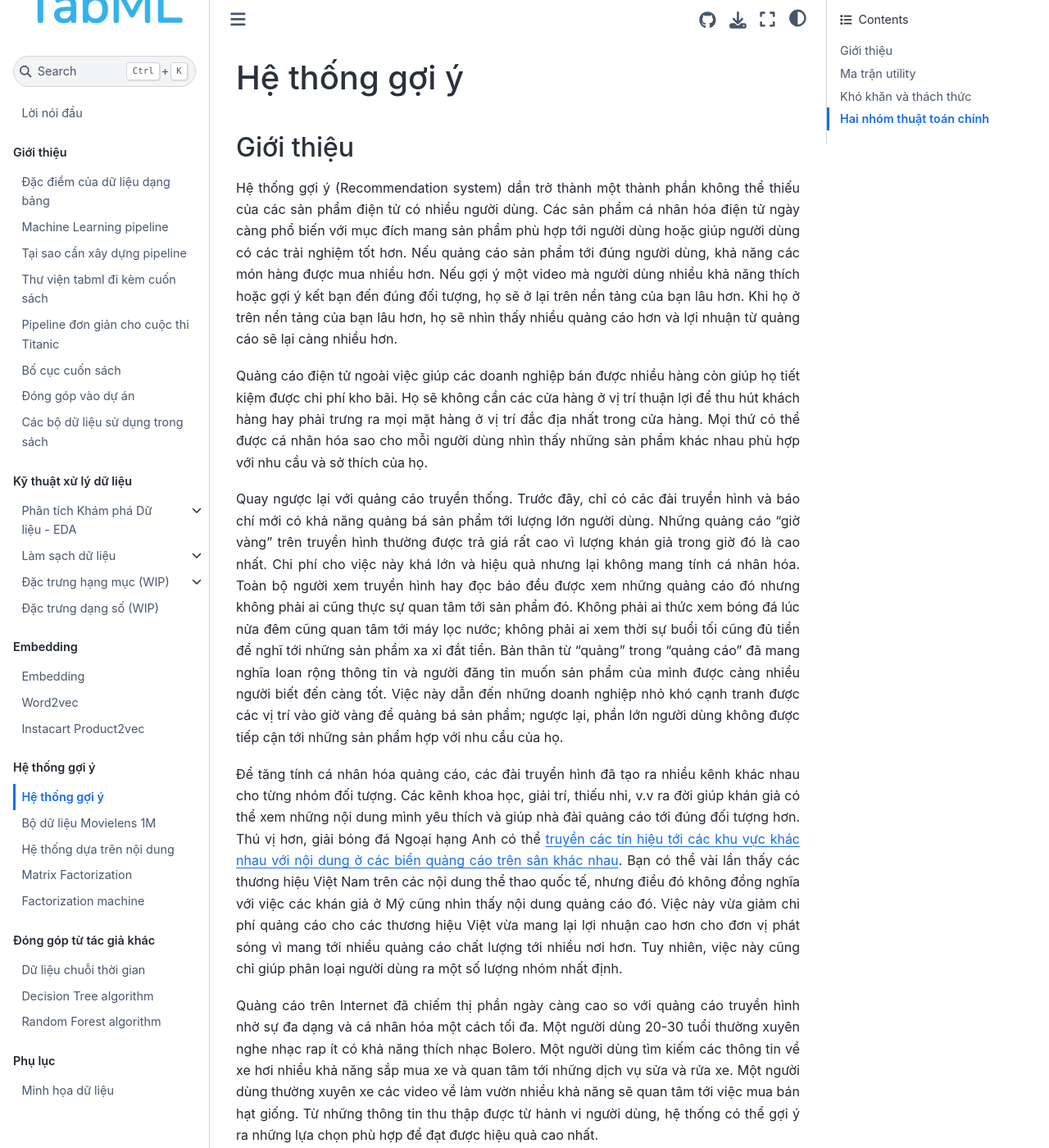
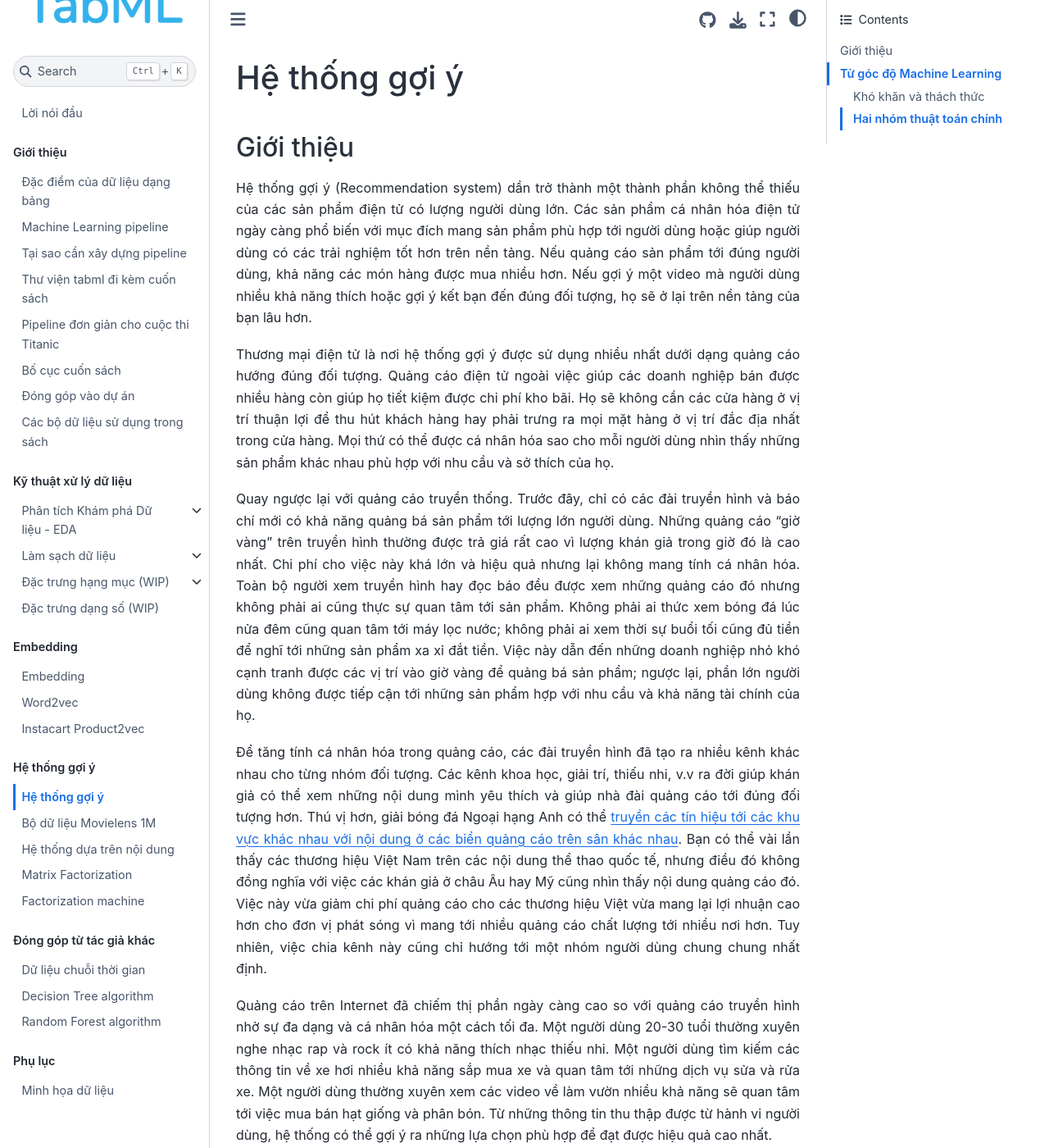
Before and after one commit to tiepvupsu/tabml_book, a Jupyter Book: the page built from book/ch_recommendation_system/introduce.md, in a window 1280 px wide and 1400 px high. Shown: the whole window at 82% size. Built offline with Jupyter Book 1.0.4 settings and Sphinx 7.4.7 and the Sphinx Book theme 1.1.4, drawn with Linux system fonts in a browser that asks for light colours; comment, search, counter and statistics services are not loaded; some of the changed text lies outside the part shown.

Commit message:
revise introduce

````diff
--- a/book/ch_recommendation_system/introduce.md
+++ b/book/ch_recommendation_system/introduce.md
@@ -15,13 +15,12 @@
 
 ## Giới thiệu
 
-Hệ thống gợi ý (Recommendation system) dần trở thành một thành phần không thể thiếu của các sản phẩm điện tử có nhiều người dùng.
-Các sản phẩm cá nhân hóa điện tử ngày càng phổ biến với mục đích mang sản phẩm phù hợp tới người dùng hoặc giúp người dùng có các trải nghiệm tốt hơn.
+Hệ thống gợi ý (Recommendation system) dần trở thành một thành phần không thể thiếu của các sản phẩm điện tử có lượng người dùng lớn.
+Các sản phẩm cá nhân hóa điện tử ngày càng phổ biến với mục đích mang sản phẩm phù hợp tới người dùng hoặc giúp người dùng có các trải nghiệm tốt hơn trên nền tảng.
 Nếu quảng cáo sản phẩm tới đúng người dùng, khả năng các món hàng được mua nhiều hơn.
 Nếu gợi ý một video mà người dùng nhiều khả năng thích hoặc gợi ý kết bạn đến đúng đối tượng, họ sẽ ở lại trên nền tảng của bạn lâu hơn.
-Khi họ ở trên nền tảng của bạn lâu hơn, họ sẽ nhìn thấy nhiều quảng cáo hơn và lợi nhuận từ quảng cáo sẽ lại càng nhiều hơn.
 
-Quảng cáo điện tử ngoài việc giúp các doanh nghiệp bán được nhiều hàng còn giúp họ tiết kiệm được chi phí kho bãi.
+Thương mại điện tử là nơi hệ thống gợi ý được sử dụng nhiều nhất dưới dạng quảng cáo hướng đúng đối tượng. Quảng cáo điện tử ngoài việc giúp các doanh nghiệp bán được nhiều hàng còn giúp họ tiết kiệm được chi phí kho bãi.
 Họ sẽ không cần các cửa hàng ở vị trí thuận lợi để thu hút khách hàng hay phải trưng ra mọi mặt hàng ở vị trí đắc địa nhất trong cửa hàng.
 Mọi thứ có thể được cá nhân hóa sao cho mỗi người dùng nhìn thấy những sản phẩm khác nhau phù hợp với nhu cầu và sở thích của họ.
 
@@ -29,37 +28,44 @@
 Trước đây, chỉ có các đài truyền hình và báo chí mới có khả năng quảng bá sản phẩm tới lượng lớn người dùng.
 Những quảng cáo "giờ vàng" trên truyền hình thường được trả giá rất cao vì lượng khán giả trong giờ đó là cao nhất.
 Chi phí cho việc này khá lớn và hiệu quả nhưng lại không mang tính cá nhân hóa.
-Toàn bộ người xem truyền hình hay đọc báo đều được xem những quảng cáo đó nhưng không phải ai cũng thực sự quan tâm tới sản phẩm đó.
+Toàn bộ người xem truyền hình hay đọc báo đều được xem những quảng cáo đó nhưng không phải ai cũng thực sự quan tâm tới sản phẩm.
 Không phải ai thức xem bóng đá lúc nửa đêm cũng quan tâm tới máy lọc nước; không phải ai xem thời sự buổi tối cũng đủ tiền để nghĩ tới những sản phẩm xa xỉ đắt tiền.
-Bản thân từ "quảng" trong "quảng cáo" đã mang nghĩa loan rộng thông tin và người đăng tin muốn sản phẩm của mình được càng nhiều người biết đến càng tốt.
-Việc này dẫn đến những doanh nghiệp nhỏ khó cạnh tranh được các vị trí vào giờ vàng để quảng bá sản phẩm; ngược lại, phần lớn người dùng không được tiếp cận tới những sản phẩm hợp với nhu cầu của họ.
+Việc này dẫn đến những doanh nghiệp nhỏ khó cạnh tranh được các vị trí vào giờ vàng để quảng bá sản phẩm; ngược lại, phần lớn người dùng không được tiếp cận tới những sản phẩm hợp với nhu cầu và khả năng tài chính của họ.
 
-Để tăng tính cá nhân hóa quảng cáo, các đài truyền hình đã tạo ra nhiều kênh khác nhau cho từng nhóm đối tượng.
+Để tăng tính cá nhân hóa trong quảng cáo, các đài truyền hình đã tạo ra nhiều kênh khác nhau cho từng nhóm đối tượng.
 Các kênh khoa học, giải trí, thiếu nhi, v.v ra đời giúp khán giả có thể xem những nội dung mình yêu thích và giúp nhà đài quảng cáo tới đúng đối tượng hơn.
 Thú vị hơn, giải bóng đá Ngoại hạng Anh có thể [truyền các tín hiệu tới các khu vực khác nhau với nội dung ở các biển quảng cáo trên sân khác nhau](https://the18.com/en/soccer-entertainment/virtual-advertising-boards-different-ads-country-channel-premier-league).
-Bạn có thể vài lần thấy các thương hiệu Việt Nam trên các nội dung thể thao quốc tế, nhưng điều đó không đồng nghĩa với việc các khán giả ở Mỹ cũng nhìn thấy nội dung quảng cáo đó.
+Bạn có thể vài lần thấy các thương hiệu Việt Nam trên các nội dung thể thao quốc tế, nhưng điều đó không đồng nghĩa với việc các khán giả ở châu Âu hay Mỹ cũng nhìn thấy nội dung quảng cáo đó.
 Việc này vừa giảm chi phí quảng cáo cho các thương hiệu Việt vừa mang lại lợi nhuận cao hơn cho đơn vị phát sóng vì mang tới nhiều quảng cáo chất lượng tới nhiều nơi hơn.
-Tuy nhiên, việc này cũng chỉ giúp phân loại người dùng ra một số lượng nhóm nhất định.
+Tuy nhiên, việc chia kênh này cũng chỉ hướng tới một nhóm người dùng chung chung nhất định.
 
 Quảng cáo trên Internet đã chiếm thị phần ngày càng cao so với quảng cáo truyền hình nhờ sự đa dạng và cá nhân hóa một cách tối đa.
-Một người dùng 20-30 tuổi thường xuyên nghe nhạc rap ít có khả năng thích nhạc Bolero.
+Một người dùng 20-30 tuổi thường xuyên nghe nhạc rap và rock ít có khả năng thích nhạc thiếu nhi.
 Một người dùng tìm kiếm các thông tin về xe hơi nhiều khả năng sắp mua xe và quan tâm tới những dịch vụ sửa và rửa xe.
-Một người dùng thường xuyên xe các video về làm vườn nhiều khả năng sẽ quan tâm tới việc mua bán hạt giống.
+Một người dùng thường xuyên xem các video về làm vườn nhiều khả năng sẽ quan tâm tới việc mua bán hạt giống và phân bón.
 Từ những thông tin thu thập được từ hành vi người dùng, hệ thống có thể gợi ý ra những lựa chọn phù hợp để đạt được hiệu quả cao nhất.
 
-## Ma trận utility
+## Từ góc độ Machine Learning
 
-Gợi ý sản phẩm là một bài toán machine learning có giám sát với nhãn dựa trên hành vi của người dùng trong quá khứ. Có hai nhóm đối tượng chính là người dùng và sản phẩm. Đầu vào của hệ thống là những thông tin về người dùng và sản phẩm. Thông tin người dùng có thể là giới tính, tuổi, nghề nghiệp, vị trí địa lý, thời điểm truy cập, trình duyệt, thiết bị, v.v; những thông tin này thường biến đổi theo thời gian. Thông tin về sản phẩm có thể là loại mặt hàng, nơi sản xuất, thời điểm sản xuất, v.v. và là những thông tin ít thay đổi. Nhãn của bài toán này là những hành vi của người dùng có liên quan tới sản phẩm như đã xem, đã mua, v.v.
 
-Dữ liệu của bài toán gợi ý thường được biểu diễn dưới dạng ma trận như hình dưới:
+Hệ thống gợi ý là một bài toán machine learning có giám sát với nhãn dựa trên hành vi của người dùng trong quá khứ. Có hai nhóm đối tượng chính là người dùng và sản phẩm. Đầu vào của hệ thống là những thông tin về người dùng và sản phẩm. Thông tin người dùng có thể là giới tính, tuổi, nghề nghiệp, vị trí địa lý, thời điểm truy cập, trình duyệt, thiết bị, v.v; những thông tin này thường biến đổi theo thời gian. Thông tin về sản phẩm có thể là loại mặt hàng, nơi sản xuất, thời điểm sản xuất, v.v. và là những thông tin ít thay đổi. Nhãn của bài toán này là những hành vi của người dùng có liên quan tới sản phẩm như đã xem, đã mua, đã đọc, v.v.
 
-![](imgs/utility_matrix_0.png)
+Nhãn của bài toán gợi ý thường được biểu diễn dưới dạng ma trận như {ref}`img_utility_matrix`:
 
-Mỗi hàng thể hiện một người dùng, mỗi cột thể hiện một sản phẩm. Các ô có chấm đen thể hiện đã có thông tin về mức độ quan tâm của người dùng tới sản phẩm tương ứng. Bài toán đặt ra là dự đoán mức độ quan tâm ở những ô trống dựa trên những ô đen đã biết trước giá trị và những thông tin liên quan về người dùng và sản phẩm.
+```{figure} imgs/utility_matrix_0.png
+---
+name: img_utility_matrix
+---
+Ma trận Utility
+
+```
+
+
+Mỗi hàng thể hiện một người dùng, mỗi cột thể hiện một sản phẩm. Các ô có chấm đen thể hiện đã có thông tin về mức độ quan tâm của người dùng tới sản phẩm tương ứng. Bài toán đặt ra là dự đoán mức độ quan tâm ở những ô trống dựa trên những ô chấm đen đã biết trước giá trị và những thông tin liên quan về người dùng và sản phẩm.
 
 Ma trận trên đây còn được gọi là ma trận utility. Bài toán gợi ý sản phẩm có mối quan hệ chặt chẽ tới bài toán *Hoàn thiện ma trận* (Matrix Completion).
 
-## Khó khăn và thách thức
+### Khó khăn và thách thức
 
 **Xây dựng nhãn**:
 Các nhãn có thể được thể hiện một cách tường minh như việc mua sản phẩm hay không, việc đánh giá số sao của người dùng cho sản phẩm, hay việc chấp nhận kết bạn hay không.
@@ -67,31 +73,31 @@
 Tuy nhiên, không phải hệ thống gợi ý nào cũng phục vụ cho việc mua bán sản phẩm hay không phải người dùng nào cũng sẵn sàng bỏ thời gian ra đánh giá sản phẩm.
 Rất nhiều trường hợp, nhãn được xây dựng dựa trên những *phản hồi ẩn* (implicit feedback) từ người dùng.
 Ví dụ, người dùng có thể không mua hàng nhưng họ đã click vào sản phẩm hoặc dành thời gian đọc về thông tin sản phẩm.
-Đôi khi, người dùng không click nhưng đã dừng lại ở phần quảng cáo sản phẩm đó trong một thời gian đủ lớn và bật âm thanh lớn để nghe về sản phẩm cũng là một tín hiệu hữu ích.
+Đôi khi, người dùng không click nhưng đã dừng lại ở phần sản phẩm đó trong một thời gian đủ lớn và bật âm thanh lớn để nghe về sản phẩm cũng là một tín hiệu hữu ích.
 
-**Dữ liệu lệch**: Một khó khăn trong việc xây dựng các mô hình gợi ý là việc nhãn thường bị lệch một cách nghiêm trọng. Số lượng mẫu có nhãn dương (có đánh giá tốt, có click, có mua hàng, v.v.) thường rất nhỏ so với lượng mẫu không có phản hồi. Và việc không có phản hồi chưa chắc đã có nghĩa rằng người dùng không quan tâm tới sản phẩm. Sự chênh lệch nhãn này khiến việc xây dựng mô hình trở lên phức tạp hơn. Việc chọn phương pháp đánh giá cũng hết sức quan trọng.
+**Dữ liệu lệch (skewed data)**: Một khó khăn trong việc xây dựng các mô hình gợi ý là việc nhãn thường bị lệch một cách nghiêm trọng. Số lượng mẫu có nhãn dương (có đánh giá, có click, có mua hàng, v.v.) thường rất nhỏ so với lượng mẫu không có phản hồi. Và việc không có phản hồi chưa chắc đã có nghĩa rằng người dùng không quan tâm tới sản phẩm. Sự chênh lệch nhãn này khiến việc xây dựng mô hình trở lên phức tạp hơn. Việc chọn phương pháp đánh giá cũng hết sức quan trọng.
 
-**Hiện tượng đuôi dài**: Không những bị lệch về lượng mẫu có và không có phản hồi mà lượng phản hồi cho các sản phẩm cũng chênh nhau đáng kể. Sẽ có những sản phẩm phổ biến có rất nhiều dữ liệu những cũng có nhiều lần số sản phẩm ít phổ biến có rất ít phản hồi.
+**Hiện tượng đuôi dài (long tail problem)**: Không những bị lệch về lượng mẫu có và không có phản hồi mà lượng phản hồi cho các sản phẩm cũng chênh nhau đáng kể. Sẽ có những sản phẩm phổ biến có rất nhiều dữ liệu những cũng có nhiều lần số sản phẩm hiếm với ít phản hồi.
 
-**Vòng phản hồi (feedback loop)**: Đôi khi, việc gợi ý cho người dùng dựa hoàn toàn vào phản hồi của họ lại không thực sự thú vị. Nếu một người xem một video về chó mèo và rồi hệ thống gợi ý đúng về các video chó mèo khác và người đó tiếp tục xem thì dần dần người đó sẽ hoàn toàn nhận được các gợi ý về chó mèo mà không có thể loại nào khác. Với các hệ thống gợi ý, nhãn thu được bị ảnh hưởng một phần từ những gì mà hệ thống đã gợi ý trong quá khứ. Nếu tiếp tục phụ thuộc hoàn toàn vào nhãn thì kết quả gợi ý sẽ dần hội tụ về một lượng nhỏ các video. Vòng phản hồi này có tác động tiêu cực tới trải nghiệm người dùng và cần được hạn chế.
+**Vòng phản hồi (feedback loop)**: Đôi khi, việc gợi ý cho người dùng dựa hoàn toàn vào phản hồi của họ lại không thực sự thú vị. Nếu một người xem một video về chó mèo và rồi hệ thống gợi ý đúng về các video tương tự và người đó tiếp tục xem thì dần dần họ sẽ hoàn toàn nhận được các gợi ý về chó mèo mà không có thể loại nào khác. Với các hệ thống gợi ý, nhãn thu được bị ảnh hưởng một phần từ những gì mà hệ thống đã gợi ý trong quá khứ. Nếu tiếp tục phụ thuộc hoàn toàn vào nhãn thì kết quả gợi ý sẽ dần hội tụ về một lượng nhỏ các video. Vòng phản hồi này có tác động tiêu cực tới trải nghiệm người dùng và cần được cân nhắc khi triển khai hệ thống.
 
-**Khởi đầu lạnh (cold start)**: Khởi đầu lạnh xảy ra khi hệ thống không thể đưa ra một gợi ý đáng tin cậy khi lượng dữ liệu có là quá ít. Khi bắt đầu xây dựng hệ thống, khi có người dùng mới, hoặc khi có sản phẩm mới là những trường hợp mà xuất phát lạnh xảy ra. Với những sản phẩm mới, chưa có người dùng nào tương tác với nó, lúc này hệ thống cần có càng nhiều thông tin mô tả về sản phẩm càng tốt để gán nó vào gần với những nhóm đã có tương tác với người dùng. Với những người dùng mới, hệ thống gần như không có thông tin gì về sở thích hay thói quen của họ. Lúc này, hệ thống cần đưa ra những quyết định dựa trên lượng thông tin ít ỏi mà nó có thể suy đoán được như vị trí địa lý, ngôn ngữ, giới tính, tuổi, v.v. Những quyết định ban đầu này có thể ảnh hưởng trực tiếp tới những gợi ý tiếp theo và trải dụng của người dùng. Nếu một hệ thống hoàn toán mới chưa có cả người dùng và sản phẩm, tốt nhất chưa nên sử dụng machine learning mà dựa vào các phương pháp đơn giản khác.
+**Khởi đầu lạnh (cold start)**: Khởi đầu lạnh xảy ra khi hệ thống không thể đưa ra một gợi ý đáng tin cậy với quá ít dữ liệu. Khi bắt đầu xây dựng hệ thống, khi có người dùng mới, hoặc khi có sản phẩm mới là những trường hợp mà khởi đầu lạnh xảy ra. Với những sản phẩm mới chưa được người dùng nào tương tác, hệ thống cần có càng nhiều thông tin mô tả về sản phẩm càng tốt để gán nó vào gần với những nhóm đã có tương tác với người dùng. Với những người dùng mới, hệ thống gần như không có thông tin gì về sở thích hay thói quen của họ. Lúc này, hệ thống cần đưa ra những quyết định dựa trên lượng thông tin ít ỏi mà nó có thể suy đoán được như vị trí địa lý, ngôn ngữ, giới tính, tuổi, v.v. Những quyết định ban đầu này có thể ảnh hưởng trực tiếp tới những gợi ý tiếp theo và trải dụng của người dùng. Nếu một hệ thống hoàn toán mới chưa có cả người dùng và sản phẩm, tốt nhất chưa nên sử dụng machine learning mà dựa vào các phương pháp đơn giản khác.
 
 **Tốc độ xử lý**: Cá nhân hóa đồng nghĩa với việc hệ thống phải đưa ra những quyết định khác nhau với mỗi người dùng tại mỗi thời điểm khác nhau.
 Tại một thời điểm, có thể có hàng triệu người dùng và hàng triệu sản phẩm mà hệ thống cần gợi ý.
 Tốc độ tính toán là một điểm tối quan trọng trong một hệ thống gợi ý. Nếu bạn có thể xây dựng được một hệ thống có thể dự đoán với độ chính xác cao ở một bộ dữ liệu kiểm thử nhưng không thể triển khai trong thực tế thì cũng vô nghĩa.
 Nếu trải nghiệm người dùng bị ảnh hưởng bởi tốc độ hiển thị, họ sẽ dần rời khỏi nền tảng.
 
-## Hai nhóm thuật toán chính
+### Hai nhóm thuật toán chính
 
 Các thuật toán machine learning trong hệ thống gợi ý thường được chia thành hai nhóm lớn:
 
-**Hệ thống dựa trên nội dung (content-based systems)**: nhóm thuật toán này gợi ý cho người dùng những sản phẩm tương tự như những sản phẩm mà người dùng đã có phản hồi tích cực. Hệ thống này cần xây dựng đặc trưng cho các sản phẩm sao cho những sản phẩm tương tự nhau có khoảng cách tới nhau nhỏ. Việc này khá tương tự như việc xây dựng các embedding cho các sản phẩm. Việc dự đoán cho mỗi người dùng hoàn toàn chỉ dựa trên lịch sử thông tin của người dùng đó.
+**Hệ thống dựa trên nội dung (content-based systems)**: nhóm thuật toán này gợi ý cho người dùng những sản phẩm tương tự như những sản phẩm mà người dùng đã có phản hồi tích cực. Hệ thống này cần xây dựng đặc trưng cho các sản phẩm sao cho những sản phẩm tương tự nhau có khoảng cách tới nhau nhỏ. Việc này khá tương tự như việc xây dựng embedding cho các sản phẩm. Việc dự đoán cho mỗi người dùng hoàn toàn chỉ dựa trên lịch sử thông tin của người dùng đó.
 
-**Lọc cộng tác (collaborative filtering)**: nhóm thuật toán này không chỉ dựa trên thông tin về sản phẩm tương tự mà còn dựa trên hành vi của những người dùng tương tự. Ví dụ: người dùng A, B, C đều thích các bài hát của Noo Phước Thịnh. Ngoài ra, hệ thống biết rằng B, C cũng thích các bài hát của Bích Phương nhưng chưa có thông tin về việc liệu user A có thích Bích Phương hay không. Dựa trên thông tin của những người dùng tương tự là B và C, hệ thống có thể dự đoán rằng A cũng thích Bích Phương và gợi ý các bài hát của ca sĩ này tới A.
+**Lọc cộng tác (collaborative filtering)**: nhóm thuật toán này không chỉ dựa trên thông tin về sản phẩm tương tự mà còn dựa trên hành vi của những người dùng tương tự. Ví dụ: người dùng A, B, C đều thích các bài hát của Noo Phước Thịnh. Ngoài ra, hệ thống biết rằng B, C cũng thích các bài hát của Bích Phương nhưng chưa có thông tin về việc liệu A có thích Bích Phương hay không. Dựa trên thông tin của những người dùng tương tự là B và C, hệ thống có thể dự đoán rằng A cũng thích Bích Phương và gợi ý các bài hát của ca sĩ này tới A.
 
 ----
-Trên đây là các thách thức gặp phải khi xây dựng các hệ thống gợi ý. Trong cuốn sách này, các thuật toán từ đơn giản tới phức tạp sẽ được trình bày để giải quyết bài toán gợi ý. Bạn đọc có thể quan tâm tới loại bài về Hệ thống gợi ý trên [Machine Learning cơ bản](https://machinelearningcoban.com/2017/05/17/contentbasedrecommendersys/).
+Trên đây là các thách thức gặp phải khi xây dựng các hệ thống gợi ý. Trong cuốn sách này, các thuật toán từ đơn giản tới phức tạp sẽ được trình bày để giải quyết bài toán gợi ý. Bạn đọc có thể quan tâm tới loại bài về Hệ thống gợi ý trên [Machine Learning cơ bản](https://machinelearningcoban.com/2017/05/17/contentbasedrecommendersys/) của cùng tác giả được viết bốn năm trước.
 
 ```{code-cell} ipython3
 
````
